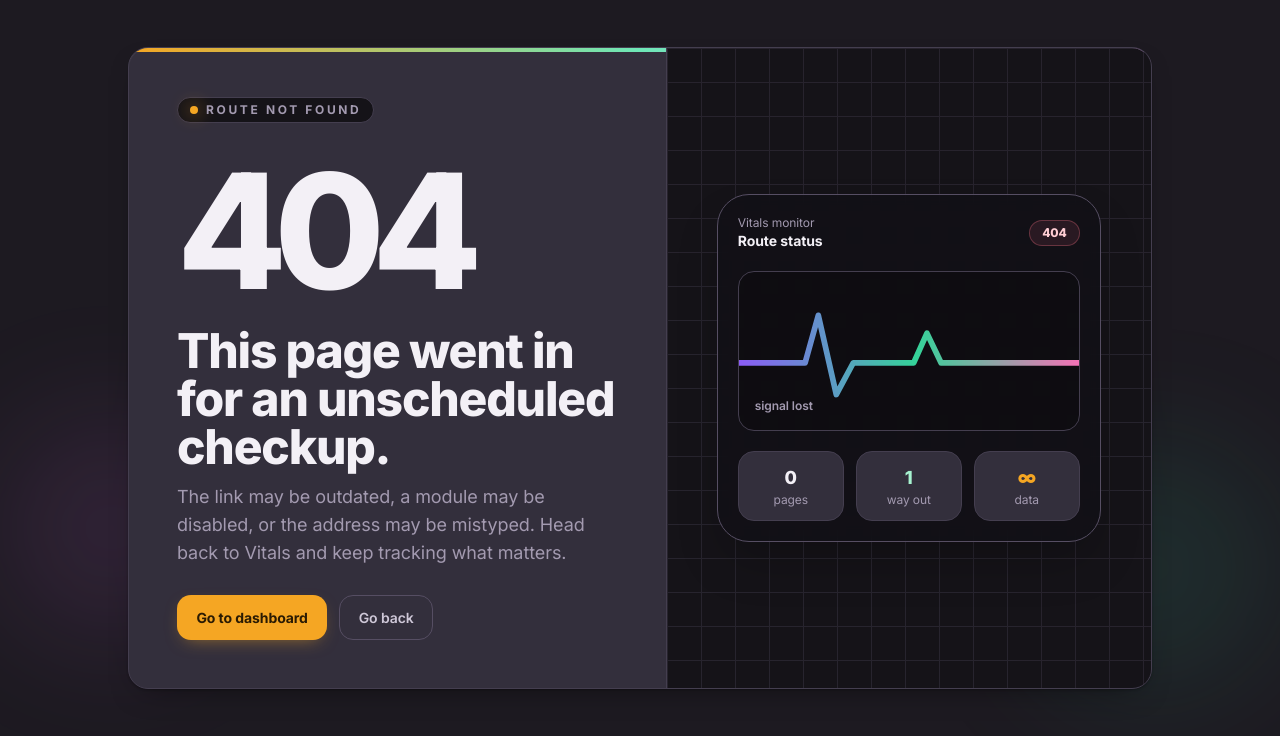
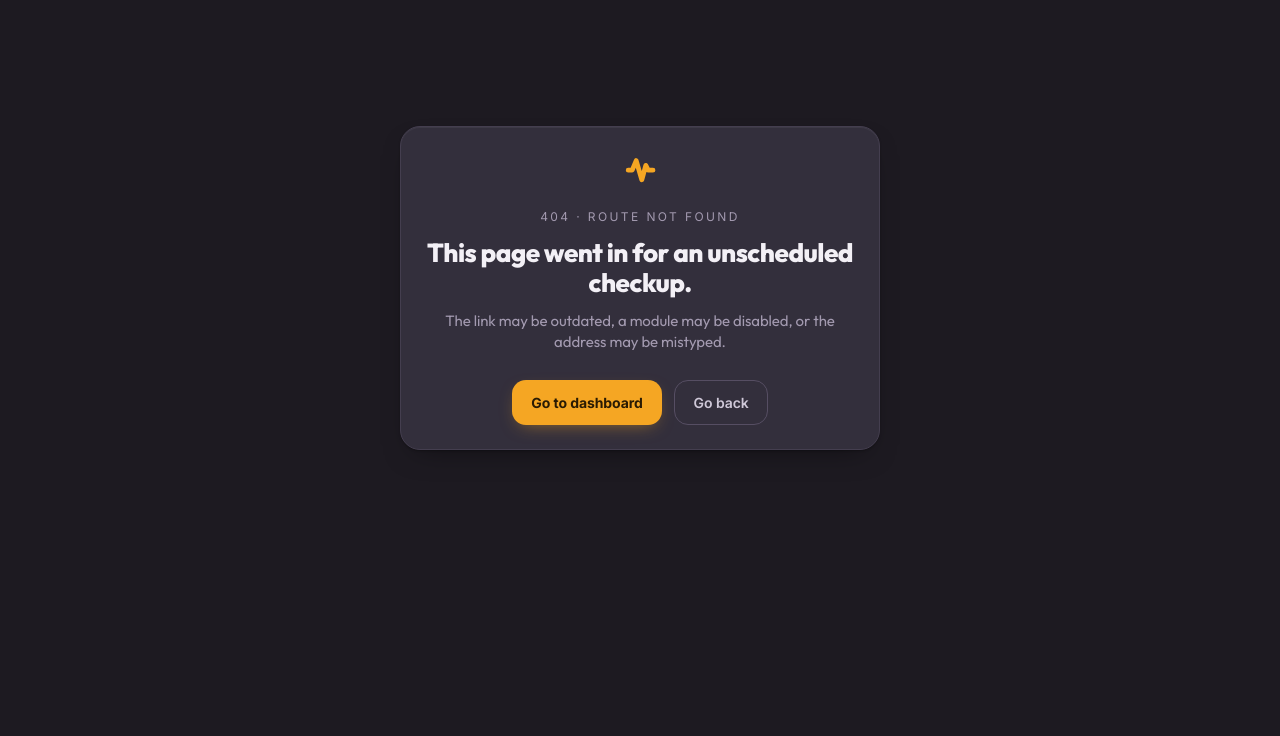
Before and after one commit to ilodezis/vitals, a FastAPI app: template web/templates/404.html in a window 1280 px wide. Shown: the part 64-800 px from the top of the page. Run offline with FastAPI, Linux system fonts and the light colour scheme; the template is opened without the code that fills it, so the values that code supplies are empty; style sheets or scripts are compiled from the project's sources; parts of the project's set-up code (start-up, migrations or seed data) failed here and were passed over.

Commit message:
fix(404): rebuild the page from design-system classes, not raw Tailwind
The page rendered with broken layout and off-brand colors: it leaned on a pile
of arbitrary Tailwind utilities (blur-3xl, grid-cols-[1.05fr_.95fr], min-h-full,
isolate, tracking-[0.22em], rounded-[2rem], fuchsia/emerald gradients) that were
never scanned into the committed, prebuilt web/static/tailwind.css — there's no
build step at request time, so unscanned classes are just inert.

Rebuilt using only .v-card/.v-btn/.v-btn-ghost/.v-text-* and classes already in
the compiled bundle: warm dim card, single amber CTA, ghost "back" button —
matching DESIGN_SYSTEM.md instead of introducing a new visual language.

Co-Authored-By: Claude Sonnet 5 <noreply@anthropic.com>

```diff
--- a/web/templates/404.html
+++ b/web/templates/404.html
@@ -1,93 +1,49 @@
 {% extends "base.html" %}
 {% block title %}404 · Vitals{% endblock %}
 
+{# Deliberately built only from design-system classes (.v-card / .v-btn / .v-btn-ghost
+   / .v-text-*) and utilities already present in the compiled tailwind.css. The first
+   version leaned on a pile of arbitrary Tailwind classes (blur-3xl, grid-cols-[…],
+   min-h-full, off-brand fuchsia/emerald gradients) that were never in the prebuilt
+   bundle, so the page rendered unstyled. Warm dim, single amber CTA — per DESIGN_SYSTEM.md. #}
 {% block content %}
 {% set is_ru = request.state.lang == 'ru' %}
-<section class="relative isolate flex min-h-full items-center justify-center overflow-hidden px-4 py-10 sm:px-6 lg:px-8">
-    <div class="pointer-events-none absolute inset-0 -z-10 overflow-hidden">
-        <div class="absolute left-1/2 top-10 h-72 w-72 -translate-x-1/2 rounded-full bg-[var(--accent)]/20 blur-3xl"></div>
-        <div class="absolute bottom-10 right-0 h-64 w-64 rounded-full bg-emerald-400/10 blur-3xl"></div>
-        <div class="absolute bottom-24 left-0 h-56 w-56 rounded-full bg-fuchsia-400/10 blur-3xl"></div>
+<div class="px-6 py-7 w-full" style="min-height: 72vh; display: flex; align-items: center; justify-content: center;">
+    <div class="v-card p-6 w-full text-center" style="max-width: 30rem;">
+        <div class="flex justify-center" style="margin-bottom: 1.25rem;">
+            <svg style="width: 2.4rem; height: 2.4rem; color: var(--accent);" fill="none" viewBox="0 0 24 24"
+                stroke="currentColor" stroke-width="3">
+                <path stroke-linecap="round" stroke-linejoin="round" d="M4.5 12h2.5l2.5-6 3.5 12 2.5-9 1.5 3h3" />
+            </svg>
         </div>
 
-    <div class="w-full max-w-5xl">
-        <div class="v-card relative overflow-hidden border-[var(--accent-line)] p-0 shadow-2xl">
-            <div class="absolute inset-x-0 top-0 h-1 bg-gradient-to-r from-[var(--accent)] via-emerald-300 to-fuchsia-300"></div>
-            <div class="grid gap-0 lg:grid-cols-[1.05fr_.95fr]">
-                <div class="space-y-7 p-7 sm:p-10 lg:p-12">
-                    <div class="inline-flex items-center gap-2 rounded-full border border-[var(--line)] bg-[var(--bg-inset)] px-3 py-1 text-xs font-bold uppercase tracking-[0.22em] text-[var(--muted)]">
-                        <span class="h-2 w-2 rounded-full bg-[var(--accent)] shadow-[0_0_18px_var(--accent)]"></span>
-                        {{ 'Маршрут не найден' if is_ru else 'Route not found' }}
+        <p class="v-text-micro"
+            style="color: var(--muted); letter-spacing: .2em; text-transform: uppercase; margin-bottom: .85rem;">
+            {{ '404 · Маршрут не найден' if is_ru else '404 · Route not found' }}
+        </p>
+
+        <h1 class="v-text-title" style="color: var(--fg); margin-bottom: .75rem;">
+            {{ 'Эта страница ушла на внеплановый чекап.' if is_ru else 'This page went in for an unscheduled checkup.' }}
+        </h1>
+
+        <p class="v-text-card"
+            style="color: var(--muted); font-weight: 400; max-width: 26rem; margin: 0 auto 1.75rem;">
+            {{ 'Ссылка может быть устаревшей, модуль выключен или адрес набран с ошибкой.' if is_ru else 'The link may be outdated, a module may be disabled, or the address may be mistyped.' }}
+        </p>
+
+        <div class="flex flex-col sm:flex-row gap-3 justify-center">
+            <a href="/weight" class="v-btn justify-center">{{ 'На главную' if is_ru else 'Go to dashboard' }}</a>
+            <button type="button" onclick="history.length > 1 ? history.back() : location.assign('/weight')"
+                class="v-btn-ghost justify-center">
+                {{ 'Назад' if is_ru else 'Go back' }}
+            </button>
         </div>
 
-                    <div class="space-y-4">
-                        <p class="font-black leading-none tracking-[-0.08em] text-[7rem] text-[var(--fg)] sm:text-[9rem] lg:text-[10rem]">
-                            404
+        {% if requested_path %}
+        <p class="v-text-micro" style="color: var(--muted); opacity: .6; margin-top: 1.5rem; word-break: break-all;">
+            {{ requested_path }}
         </p>
-                        <div class="space-y-3">
-                            <h1 class="max-w-2xl font-display text-3xl font-extrabold tracking-tight text-[var(--fg)] sm:text-5xl">
-                                {{ 'Эта страница ушла на внеплановый чекап.' if is_ru else 'This page went in for an unscheduled checkup.' }}
-                            </h1>
-                            <p class="max-w-xl text-base leading-7 text-[var(--muted)] sm:text-lg">
-                                {{ 'Ссылка может быть устаревшей, модуль выключен или адрес набран с ошибкой. Вернитесь в Vitals и продолжайте отслеживать важное.' if is_ru else 'The link may be outdated, a module may be disabled, or the address may be mistyped. Head back to Vitals and keep tracking what matters.' }}
-                            </p>
+        {% endif %}
     </div>
 </div>
-
-                    <div class="flex flex-col gap-3 sm:flex-row">
-                        <a href="/weight" class="v-btn justify-center text-sm">
-                            {{ 'На главную панель' if is_ru else 'Go to dashboard' }}
-                        </a>
-                        <button type="button" onclick="history.length > 1 ? history.back() : location.assign('/weight')" class="v-btn-ghost justify-center text-sm">
-                            {{ 'Вернуться назад' if is_ru else 'Go back' }}
-                        </button>
-                    </div>
-                </div>
-
-                <div class="relative flex min-h-[360px] items-center justify-center border-t border-[var(--line)] bg-[var(--bg-inset)] p-7 lg:border-l lg:border-t-0 lg:p-10">
-                    <div class="absolute inset-0 opacity-40" style="background-image: linear-gradient(var(--line) 1px, transparent 1px), linear-gradient(90deg, var(--line) 1px, transparent 1px); background-size: 34px 34px;"></div>
-                    <div class="relative w-full max-w-sm rounded-[2rem] border border-[var(--line-2)] bg-[rgba(18,16,22,.82)] p-5 shadow-2xl backdrop-blur">
-                        <div class="mb-5 flex items-center justify-between">
-                            <div>
-                                <p class="v-text-micro text-[var(--muted)]">Vitals monitor</p>
-                                <p class="text-sm font-bold text-[var(--fg)]">{{ 'Статус маршрута' if is_ru else 'Route status' }}</p>
-                            </div>
-                            <div class="rounded-full border border-rose-400/30 bg-rose-400/10 px-3 py-1 text-xs font-black text-rose-200">404</div>
-                        </div>
-                        <div class="relative h-40 overflow-hidden rounded-2xl border border-[var(--line)] bg-black/20 p-4">
-                            <svg class="absolute inset-0 h-full w-full" viewBox="0 0 360 160" preserveAspectRatio="none" aria-hidden="true">
-                                <defs>
-                                    <linearGradient id="not-found-pulse" x1="0" x2="1" y1="0" y2="0">
-                                        <stop offset="0%" stop-color="#8b5cf6" />
-                                        <stop offset="52%" stop-color="#34d399" />
-                                        <stop offset="100%" stop-color="#f472b6" />
-                                    </linearGradient>
-                                </defs>
-                                <path d="M0 92 H54 L70 92 L84 44 L103 124 L121 92 H168 L185 92 L199 62 L214 92 H360" fill="none" stroke="url(#not-found-pulse)" stroke-width="6" stroke-linecap="round" stroke-linejoin="round" />
-                            </svg>
-                            <div class="absolute bottom-4 left-4 right-4 flex items-center justify-between text-xs font-semibold text-[var(--muted)]">
-                                <span>{{ 'сигнал потерян' if is_ru else 'signal lost' }}</span>
-                                <span>{{ requested_path }}</span>
-                            </div>
-                        </div>
-                        <div class="mt-5 grid grid-cols-3 gap-3 text-center">
-                            <div class="rounded-2xl border border-[var(--line)] bg-[var(--surface)] p-3">
-                                <p class="text-lg font-black text-[var(--fg)]">0</p>
-                                <p class="v-text-micro text-[var(--muted)]">{{ 'страниц' if is_ru else 'pages' }}</p>
-                            </div>
-                            <div class="rounded-2xl border border-[var(--line)] bg-[var(--surface)] p-3">
-                                <p class="text-lg font-black text-emerald-200">1</p>
-                                <p class="v-text-micro text-[var(--muted)]">{{ 'выход' if is_ru else 'way out' }}</p>
-                            </div>
-                            <div class="rounded-2xl border border-[var(--line)] bg-[var(--surface)] p-3">
-                                <p class="text-lg font-black text-[var(--accent)]">∞</p>
-                                <p class="v-text-micro text-[var(--muted)]">{{ 'данных' if is_ru else 'data' }}</p>
-                            </div>
-                        </div>
-                    </div>
-                </div>
-            </div>
-        </div>
-    </div>
-</section>
 {% endblock %}
```
Lines whose indentation alone changed are shown as unchanged.
